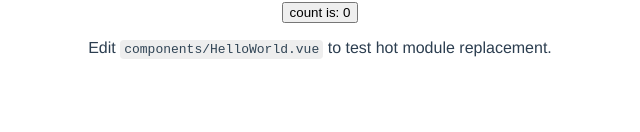
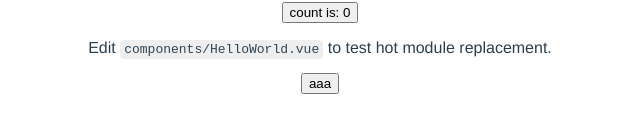
Before and after one commit to delongchen/hot-wx, a Vue app: page / in a window 1280 px wide. Shown: the part 444-576 px from the top of the page, without its empty margins (320-960 px from the left). Built offline with nearby package versions, Linux system fonts and the light colour scheme.

Commit message:
fix: add ant design package

```diff
--- a/components.d.ts
+++ b/components.d.ts
@@ -4,6 +4,7 @@
 
 declare module 'vue' {
   export interface GlobalComponents {
+    AButton: typeof import('ant-design-vue/es')['Button']
     HelloWorld: typeof import('./src/components/HelloWorld.vue')['default']
   }
 }
--- a/package.json
+++ b/package.json
@@ -8,6 +8,7 @@
   },
   "dependencies": {
     "@types/node": "^16.10.3",
+    "ant-design-vue": "^2.2.8",
     "toml": "^3.0.0",
     "vue": "^3.2.16"
   },
--- a/src/App.vue
+++ b/src/App.vue
@@ -7,6 +7,7 @@ import HelloWorld from './components/HelloWorld.vue'
 <template>
   <img alt="Vue logo" src="./assets/logo.png" />
   <HelloWorld msg="Hello Vue 3 + TypeScript + Vite" />
+  <a-button>aaa</a-button>
 </template>
 
 <style>
```
Also changed, not shown: 1 other file (tests, documents, lock files or other folders).
